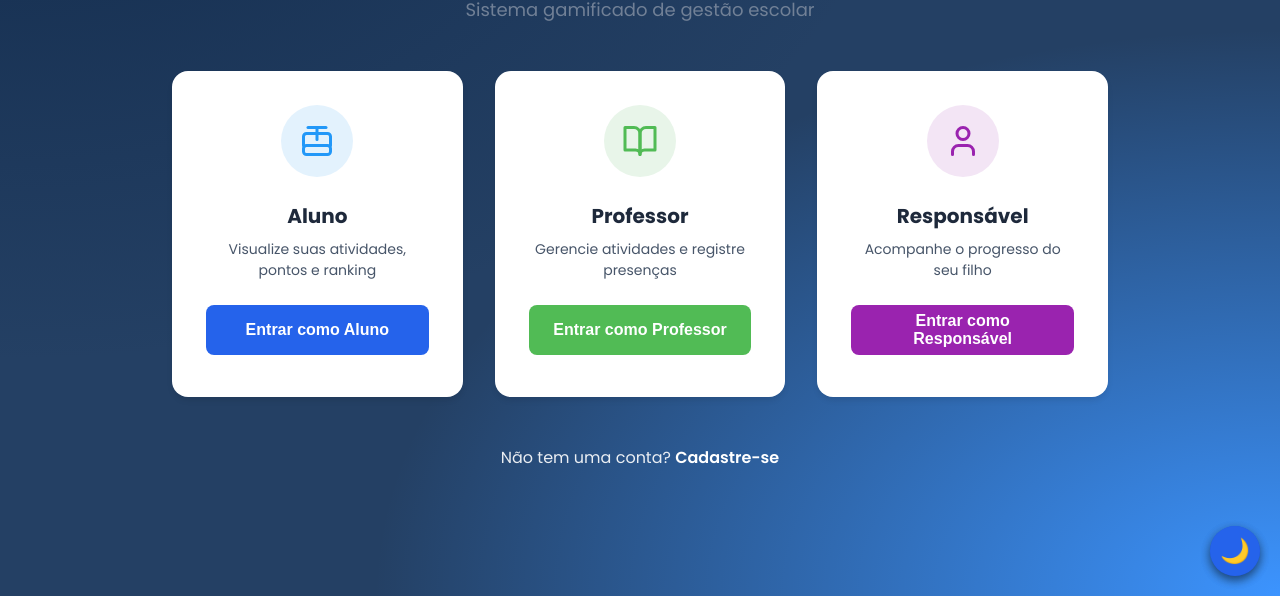
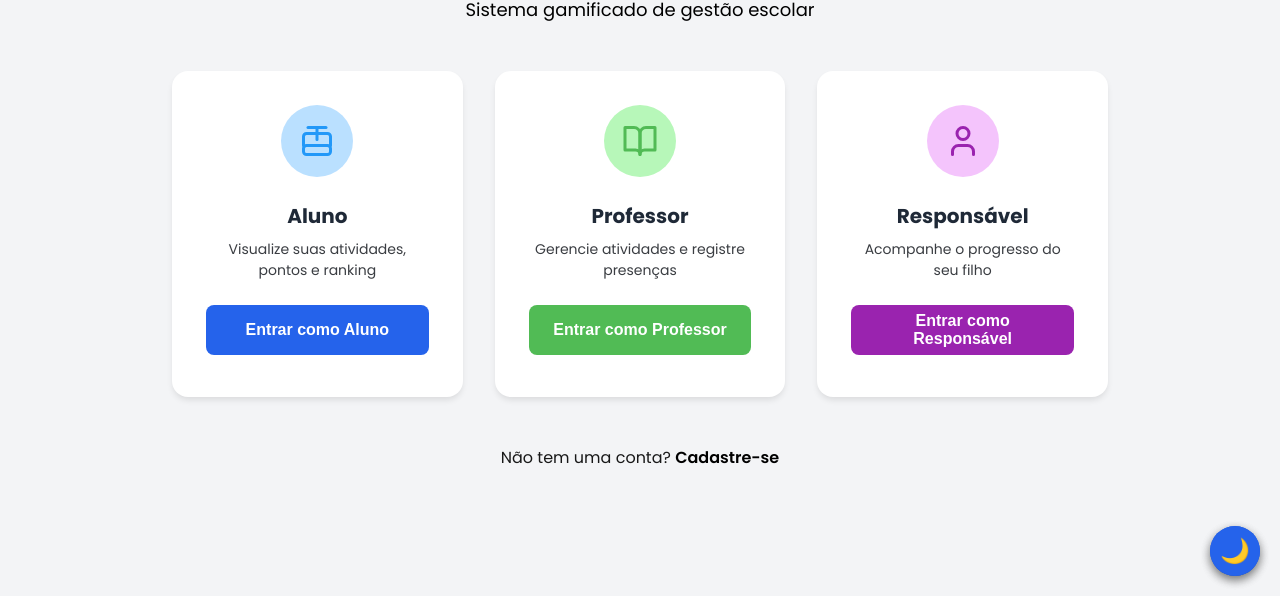
Before and after one commit to SerialSX/StudyAwardsDefinitivo, a website: page frontend/index.html in a window 1280 px wide. Shown: the part 204-800 px from the top of the page. Drawn offline with Linux system fonts and the light colour scheme; some packages are replaced by stand-ins of ours; a script that the page names is missing.

Commit message:
Add mudança de cores para cada modo de cor

```diff
--- a/frontend/styles/base/variables.css
+++ b/frontend/styles/base/variables.css
@@ -1,43 +1,44 @@
+/* frontend/styles/base/variables.css */
+
 :root {
-    /* --- Design Tokens: Cores e Temas --- */
+    /* =========================================
+       TEMA CLARO (LIGHT MODE)
+       ========================================= */
 
-    /* Tema Claro (Padrão) */
-    --bg-body: #244064;
-    --bg-card: #ffffff;
+    /* 1. FUNDO DA PÁGINA (O espaço entre os cards) */
+    --bg-body: #f3f4f6;  /* <--- EDITE AQUI (Cor do Fundo Claro) */
+    --bg-gradiente: none;
 
-    --text-primary: #8fa4e7;
-    --text-secondary: #475569;
+    /* 2. FUNDO DOS CARDS (Os blocos brancos) */
+    --bg-card: rgb(255, 255, 255);
 
-    --primary-color: #2563eb;
+
+    /* Outras Variáveis do Tema Claro */
+    --text-primary: #1f2937;   /* Cinza Escuro */
+    --text-secondary: #3a3d42; /* Cinza Médio */
+    --primary-color: #2563eb;  /* Azul Principal */
     --primary-hover: #1d4ed8;
-
-    /* UI Geral */
-    --border-color: #dbeafe;
-    --shadow-color: rgba(37, 99, 235, 0.1); /* RGBA pra sombra ficar suave */
-
-    /* Gradiente do fundo: Mistura dois radiais pra dar profundidade */
-    --bg-gradiente:
-        radial-gradient(at 0% 0%, #132c4d 0%, transparent 50%),
-        radial-gradient(at 100% 100%, #3c94ff 0%, transparent 50%);
+    --border-color: #000000;
+    --shadow-color: rgba(255, 0, 0, 0.05);
 }
 
-/* --- Dark Mode --- */
-/* A classe .dark-mode entra no body via JS */
 body.dark-mode {
-    /* Aqui a gente só sobrescreve as variáveis.
-       É bem mais performático pro navegador do que reescrever CSS inteiro. */
-    --bg-body: #020617; /* Slate 950 (bem escuro) */
-    --bg-card: #1e293b; /* Slate 800 */
-    --text-primary: #c5daff;
-    --text-secondary: #94a3b8;
+    /* =========================================
+       TEMA ESCURO (DARK MODE)
+       ========================================= */
 
-    --primary-color: #3b82f6; /* Azul mais claro pra dar contraste no fundo preto */
-    --primary-hover: #2563eb;
+    /* 1. FUNDO DA PÁGINA (O espaço entre os cards) */
+    --bg-body: #0f172a; /* <--- EDITE AQUI (Cor do Fundo Escuro) */
+    --bg-gradiente: none;
 
-    --border-color: #1e293b;
-    --shadow-color: rgba(0, 0, 0, 0.7); /* Sombra mais pesada pra aparecer no escuro */
+    /* 2. FUNDO DOS CARDS */
+    --bg-card: #0f172a; /* Cinza Azulado Escuro */
 
-    --bg-gradiente:
-        radial-gradient(at 0% 0%, #090c14 0%, transparent 50%),
-        radial-gradient(at 100% 0%, #09143a 0%, transparent 50%);
-}/*PEGA PLS*/
+    /* Outras Variáveis do Tema Escuro */
+    --text-primary: #f3f4f6;
+    --text-secondary: #9ca3af;
+    --primary-color: #60a5fa;
+    --primary-hover: #3b82f6;
+    --border-color: #ff0000;
+    --shadow-color: rgba(255, 0, 0, 0.5);
+}
--- a/frontend/styles/pages/landing.css
+++ b/frontend/styles/pages/landing.css
@@ -1,3 +1,5 @@
+/* frontend/styles/pages/landing.css */
+
 .main-container {
     display: flex;
     flex-direction: column;
@@ -8,51 +10,47 @@
     text-align: center;
     margin: 0 auto;
     padding: 2rem;
-    min-height: 100vh; /* Ocupa altura total da viewport */
+    min-height: 100vh;
 }
 
-.main-footer {
-    margin-top: 3rem;
-    text-align: center; /* Garantindo centralização */
+/* 1. COMPORTAMENTO PADRÃO (Modo Claro / Fundo Branco) */
+.main-header h1 {
+    font-size: 2.75rem;
+    font-weight: 700;
+    /* Texto Escuro (Azul Marinho) para contrastar com o fundo Branco */
+    color: #3f4579 !important;
+    margin-bottom: 0.5rem;
 }
 
-/* Texto "Não tem uma conta?" */
-.main-footer {
-    margin-top: 3rem;
-    text-align: center;
+.main-header p {
+    font-size: 1.125rem;
+    /* Texto Cinza Escuro para leitura no branco */
+    color: #000000 !important;
+    margin-bottom: 3rem;
 }
 
-/* Texto de apoio: Branco com leve transparência para hierarquia */
-.main-footer p {
-    font-size: 1rem;
-    color: rgba(255, 255, 255, 0.9) !important;
+/* 2. COMPORTAMENTO DARK MODE (Quando clicar na lua) */
+/* O texto vira Branco para aparecer no fundo escuro */
+body.dark-mode .main-header h1 {
+    color: #ffffff !important;
 }
 
-/* Link: Branco Puro e Grosso para chamar atenção */
-.main-footer a {
+body.dark-mode .main-header p {
     color: #ffffff !important;
-    font-weight: 700;
-    text-decoration: underline;
 }
 
-.main-footer a:hover {
-    color: #93c5fd !important; /* Azul claro no hover */
+/* ---------------------------------- */
+
+.profile-selection {
+    display: grid;
+    grid-template-columns: repeat(3, 1fr);
+    gap: 2rem;
+    width: 100%;
 }
 
-
-.main-header h1 { font-size: 2.75rem; font-weight: 700; color: #2563eb; margin-bottom: 0.5rem; }
-.main-header p { font-size: 1.125rem; color: #718096; margin-bottom: 3rem; }
-
-/* Grid de Seleção de Perfis */
-.profile-selection {
-    display: grid;
-    grid-template-columns: repeat(3, 1fr); /* 3 Colunas iguais */
-    gap: 2rem;
-    width: 100%;
-}/*PEGA PLS*/
-
 .profile-card {
-    background-color: var(--bg-card) !important;
+    /* O fundo do card já usa variável, então muda sozinho */
+    background-color: var(--bg-card);
 
     border-radius: 16px;
     padding: 2rem;
@@ -65,29 +63,25 @@
     text-align: center;
 }
 
-/* Forçar a cor dos títulos dentro dos cards */
+.profile-card:hover { transform: translateY(-5px); }
+
+/* Títulos dentro dos Cards */
 .profile-card h2 {
     font-size: 1.25rem;
     font-weight: 700;
-    color: #1e293b !important; /* Cinza Escuro quase preto */
+    /* Usa a cor principal do texto (Escuro no Light, Claro no Dark) */
+    color: var(--text-primary);
     margin-bottom: 0.5rem;
 }
 
-/* Forçar a cor do texto de descrição */
+/* Descrição dentro dos Cards */
 .profile-card p {
     font-size: 0.875rem;
-    color: #475569 !important; /* Cinza médio legível */
+    /* Usa a cor secundária do texto */
+    color: var(--text-secondary);
 }
 
-/* Dark Mode Automático para os cards */
-body.dark-mode .profile-card {
-    background-color: var(--bg-card) !important; /* Vai assumir o azul escuro do tema */
-    border: 1px solid var(--border-color);
-}
-body.dark-mode .profile-card h2 { color: #e2e8f0 !important; }
-body.dark-mode .profile-card p { color: #94a3b8 !important; }
-
-/* Ícones de Perfil */
+/* Ícones */
 .profile-card .icon-container {
     width: 72px;
     height: 72px;
@@ -99,16 +93,63 @@ body.dark-mode .profile-card p { color: #94a3b8 !important; }
     transition: all 0.3s ease;
 }
 
-/* Tematização por Perfil */
-.profile-card.aluno .icon-container { background-color: #e3f2fd; }
-.profile-card.professor .icon-container { background-color: #e8f5e9; }
-.profile-card.responsavel .icon-container { background-color: #f3e5f5; }
+/* Tematização dos Ícones */
+.profile-card.aluno .icon-container { background-color: #bae0ff; }
+.profile-card.professor .icon-container { background-color: #b7f7b9; }
+.profile-card.responsavel .icon-container { background-color: rgb(244, 196, 252); }
 
 .profile-card.aluno .icon-container svg { color: #2298f8; }
 .profile-card.professor .icon-container svg { color: #51bb55; }
 .profile-card.responsavel .icon-container svg { color: #9a23af; }
 
-/* Responsividade Mobile */
+/* Rodapé */
+.main-footer {
+    margin-top: 3rem;
+    text-align: center;
+}
+
+
+
+
+/* ============= Main-footer DARK MODE ============= */
+.dark-mode .main-footer p {
+    font-size: 1rem;
+    color: rgba(255, 255, 255, 0.9) !important;
+}
+
+.dark-mode .main-footer a {
+    color: #ffffff !important;
+    font-weight: 700;
+    text-decoration: underline;
+}
+
+.dark-mode .main-footer a:hover {
+    color: #0037af !important;
+}
+
+
+
+
+/* ============= Main-footer WHITE MODE ============= */
+ .main-footer p {
+    font-size: 1rem;
+    color: rgba(0, 0, 0, 0.9) !important;
+}
+
+ .main-footer a {
+    color: #000000 !important;
+    font-weight: 700;
+    text-decoration: underline;
+}
+
+ .main-footer a:hover {
+    color: #0037af !important;
+}
+
+
+
+
+/* Responsividade */
 @media (max-width: 768px) {
-    .profile-selection { grid-template-columns: 1fr; } /* Pilha vertical */
+    .profile-selection { grid-template-columns: 1fr; }
 }
```
